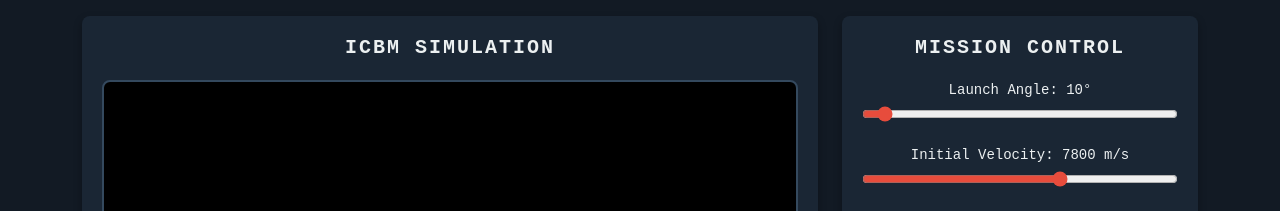
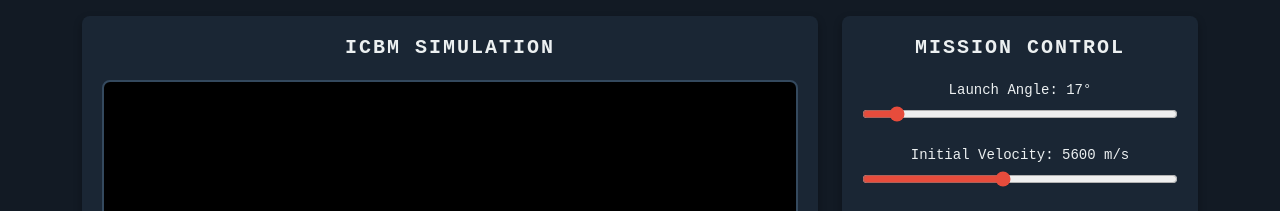
Before and after one commit to dimitarbez/ICBMSimulator, a React (Create React App) app: page / in a window 1280 px wide. Shown: the top 211 px of the page. Built offline with nearby package versions, Linux system fonts and the light colour scheme.

Commit message:
different initial vals

```diff
--- a/src/Simulation/ICBMSimulation.tsx
+++ b/src/Simulation/ICBMSimulation.tsx
@@ -29,8 +29,8 @@ interface SimulationState {
 }
 
 const ICBMSimulation: React.FC = () => {
-  const [launchAngle, setLaunchAngle] = useState(10);
-  const [initialVelocity, setInitialVelocity] = useState(7800);
+  const [launchAngle, setLaunchAngle] = useState(17);
+  const [initialVelocity, setInitialVelocity] = useState(5600);
   const [timeScale, setTimeScale] = useState(20);
   const [simulationState, setSimulationState] = useState<SimulationState>({
     isRunning: false,
```
